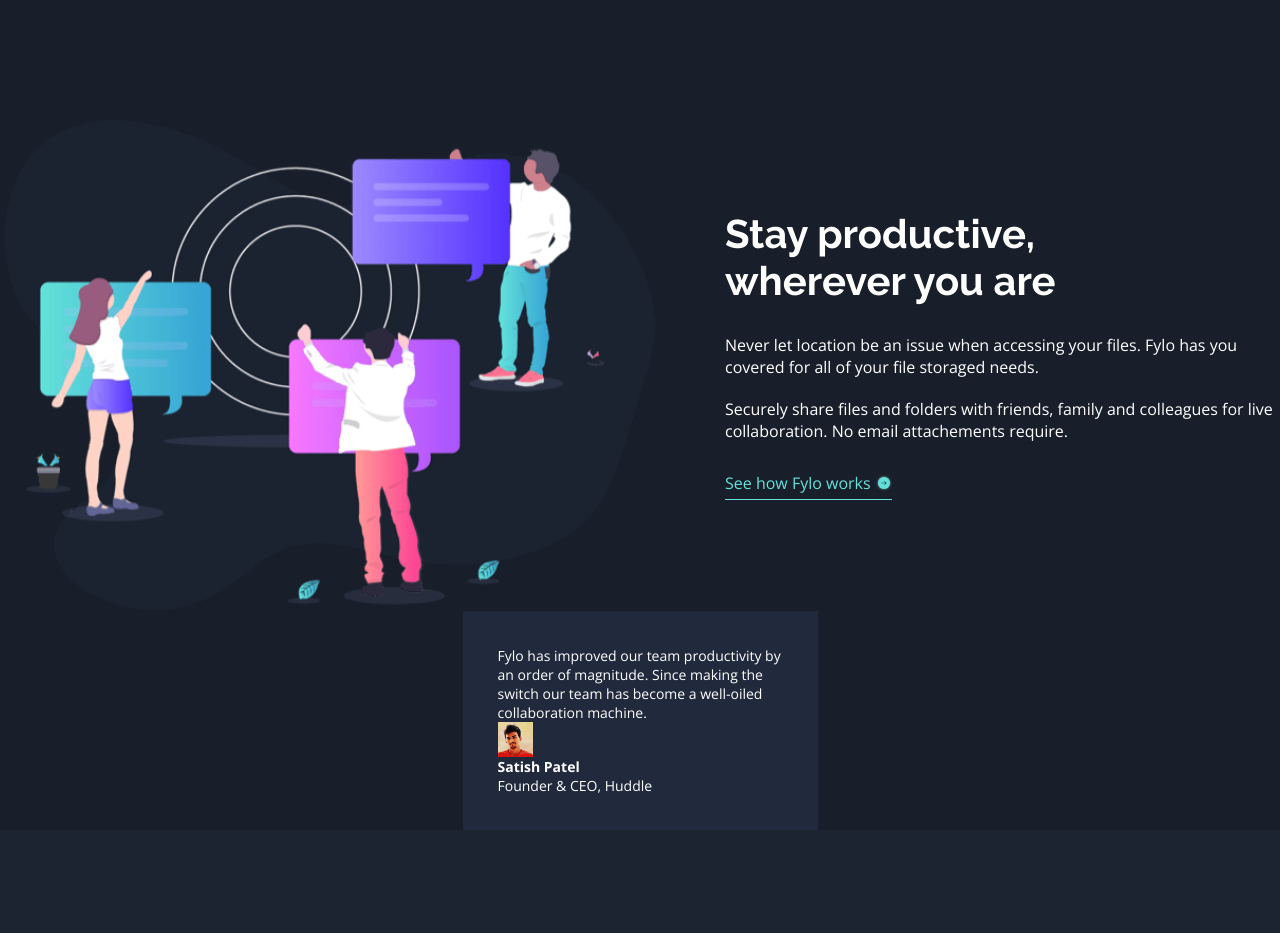
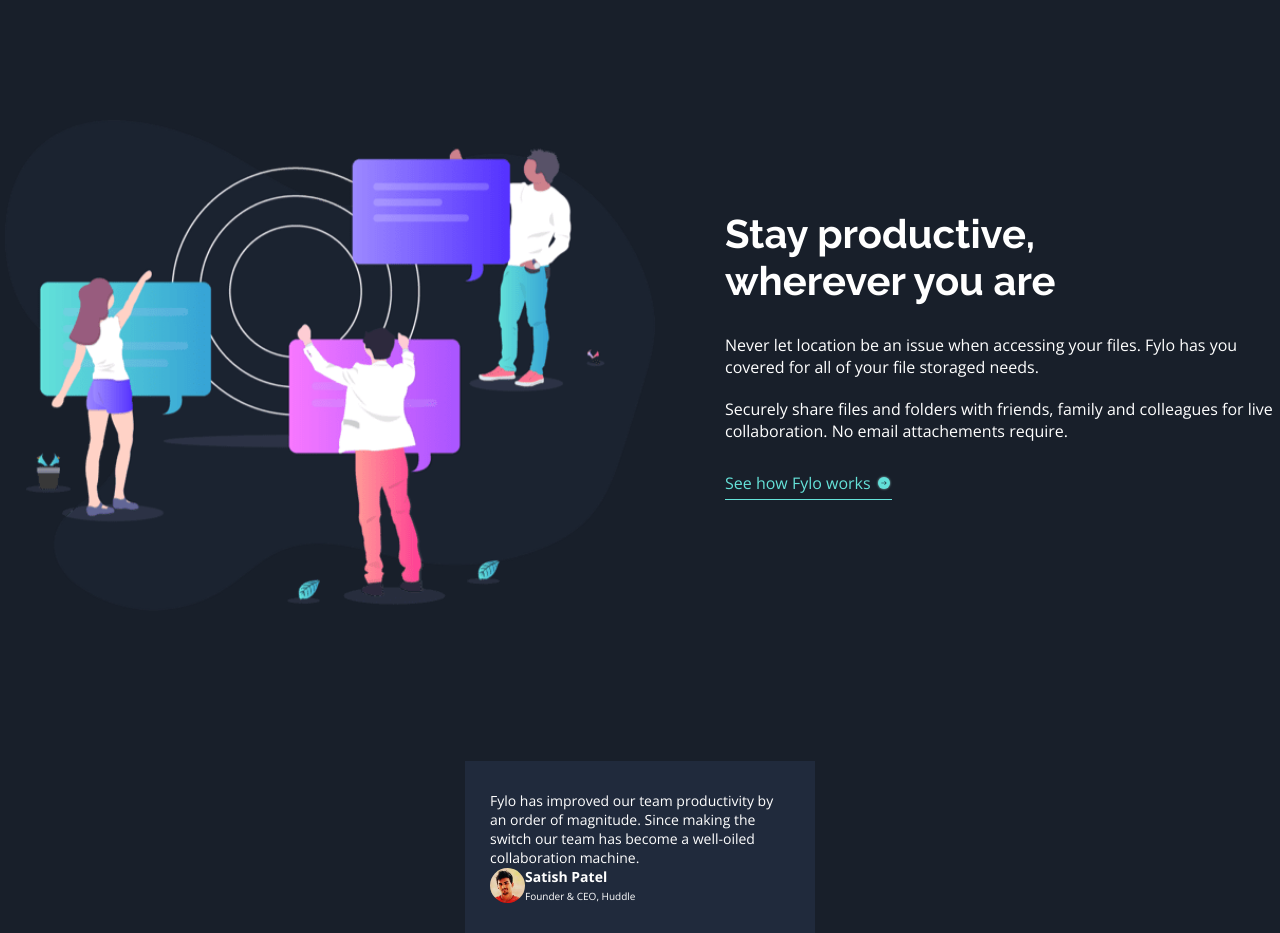
Before and after one commit to alinemozer/fylo-dark-theme, a plain HTML site: page index.html in a window 1280 px wide. Shown: the part 1880-2813 px from the top of the page. Before the commit the page ends 2710 px from the top, so only its background shows below. Drawn offline with nearby package versions, Linux system fonts and the light colour scheme.

Commit message:
secao testimonials

```diff
--- a/index.html
+++ b/index.html
@@ -167,9 +167,14 @@
                             our team has
                             become a well-oiled collaboration machine.
                         </p>
-                        <img src="src/images/profile-1.jpg" alt="photo" title="photo">
-                        <h4>Satish Patel</h4>
-                        <p>Founder & CEO, Huddle</p>
+                        <div class="member">
+                            <img src="src/images/profile-1.jpg" alt="photo" title="photo">
+
+                            <div class="member-information">
+                                <h4>Satish Patel</h4>
+                                <p>Founder & CEO, Huddle</p>
+                            </div>
+                        </div>
                     </li>
                 </ul>
             </div>
--- a/src/css/style.css
+++ b/src/css/style.css
@@ -144,6 +144,7 @@
     align-items: center;
     margin: 0 auto;
     column-gap: 70px;
+    padding: 0 0 150px 0;
 }
 
 .about img {
@@ -193,25 +194,34 @@
 }
 
 .testimonials .container {
-    max-width: 355px;
+    max-width: 350px;
     display: flex;
     flex-wrap: wrap;
     align-items: center;
-    justify-content: space-between;
+    justify-content: center;
 }
 
 .testimonials .testimonial {
     background-color: var(--background-color-testimonials);
-    padding: 35px;
+    padding: 30px 25px;
 }
 
-.testimonials .testimonial h4 {
-    width: 235px;
+.testimonials .testimonial .member {
+    display: flex;
+    flex-wrap: wrap;
+    align-items: center;
 }
 
-.testimonials .testimonial img {
+.testimonials .testimonial .member img {
     width: 35px;
-    display: flex;
+    border-radius: 50px;
+
+}
+
+.testimonials .testimonial .member-information p {
+    font-size: 1rem;
+    padding: 3px 0 0 0;
+    width: 150px;
 }
 
 .footer {
```
